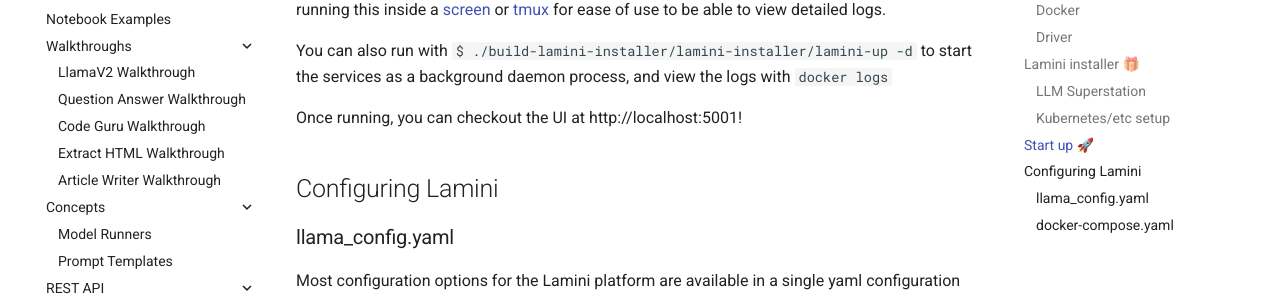
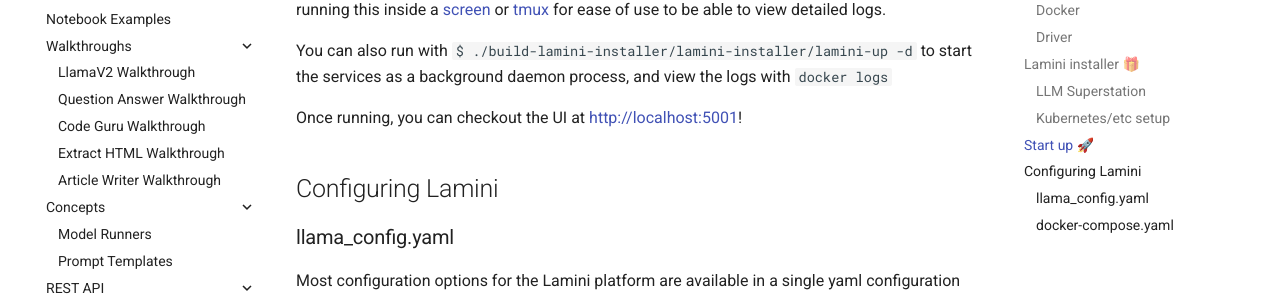
Before and after one commit to lamini-ai/lamini-ai.github.io, an MkDocs documentation site: the page built from docs/installer.md, in a window 1280 px wide and 900 px high, scrolled down 1638 px. Shown: the part 152-449 px from the top of the window. Built offline with MkDocs 1.6.1 and Material for MkDocs 9.7.7, drawn with Linux system fonts in a browser that asks for light colours; part of the change alters nothing that is shown.

```diff
--- a/docs/installer.md
+++ b/docs/installer.md
@@ -62,7 +62,7 @@ You can also run with `$ ./build-lamini-installer/lamini-installer/lamini-up -d`
 to start the services as a background daemon process, and view the logs with
 `docker logs`
 
-Once running, you can checkout the UI at http://localhost:5001!
+Once running, you can checkout the UI at [http://localhost:5001](http://localhost:5001)!
 
 ## Configuring Lamini
 
```
